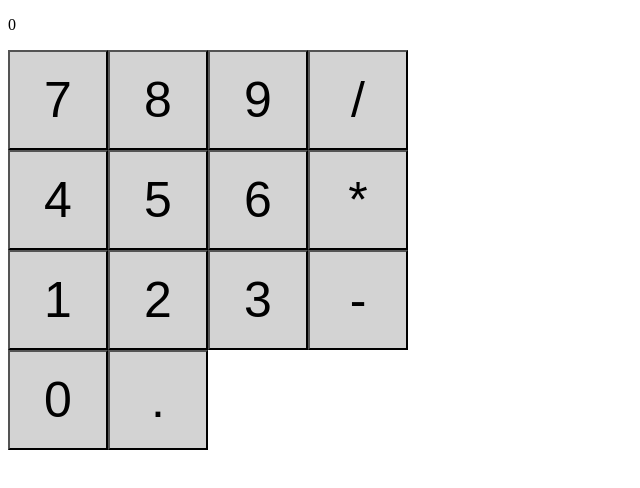
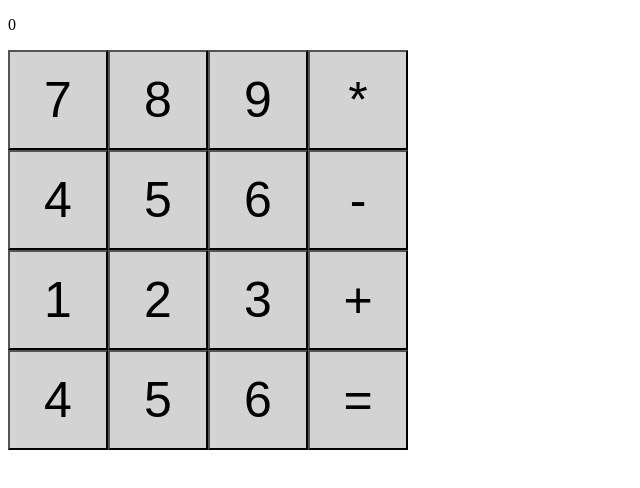
Before and after one commit to harmanhobbit/tsCalculator, a React app: page / in a window 1280 px wide. Shown: the top 488 px of the page, without its empty margins (0-640 px from the left). Built offline with nearby package versions, Linux system fonts and the light colour scheme.

Commit message:
v0.1.2 More buttons added

```diff
--- a/package.json
+++ b/package.json
@@ -1,7 +1,6 @@
 {
   "name": "calculator",
-  "version": "0.1.0",
-  "description": "",
+  "version": "0.1.2",
   "main": "webpack.config.js",
   "dependencies": {
     "react": "^16.13.1",
@@ -18,5 +17,6 @@
   },
   "keywords": [],
   "author": "",
-  "license": "ISC"
+  "license": "ISC",
+  "description": ""
 }
--- a/src/components/calculator_button.tsx
+++ b/src/components/calculator_button.tsx
@@ -31,6 +31,10 @@ export class Calculator_button extends React.Component<calculator_buttonProps, {
                 output = "*";
                 break;
             }
+            case 15:{
+                output = "=";
+                break;
+            }
 
             default: {
                 output = digit.toString();
--- a/src/components/number_pad.tsx
+++ b/src/components/number_pad.tsx
@@ -8,14 +8,30 @@ import { Number_Readout } from "./number_readout"
 var onScreenReadout: number = 0;
 
 let buttonLayout = [
-    [7, 8, 9, 13],
-    [4, 5, 6, 14]
+    {col1: 7, col2: 8, col3: 9, col4: 14},
+    {col1: 4, col2: 5, col3: 6, col4: 12},
+    {col1: 1, col2: 2, col3: 3, col4: 11},
+    {col1: 4, col2: 5, col3: 6, col4: 15},
 ]
 
 export class Number_pad extends React.Component<Number_padProps, {ReadoutNumber: number}>{
     constructor(props: any){
         super(props);
         this.state = {ReadoutNumber: onScreenReadout}
+    }
+
+    generateButtons(){
+        return buttonLayout.map((button: {
+            col1: number;
+            col2: number;
+            col3: number;
+            col4: number}) =>
+            <div>
+                <Calculator_button value={button.col1} handleClick={() => this.clickHandler(button.col1)} />
+                <Calculator_button value={button.col2} handleClick={() => this.clickHandler(button.col2)} />
+                <Calculator_button value={button.col3} handleClick={() => this.clickHandler(button.col3)} />
+                <Calculator_button value={button.col4} handleClick={() => this.clickHandler(button.col4)} />
+            </div>)
     }
 
     addDigit(digit: number): number {
@@ -32,28 +48,7 @@ export class Number_pad extends React.Component<Number_padProps, {ReadoutNumber:
             <div>
                 <Number_Readout readoutNumber={this.state.ReadoutNumber}/>
             </div>
-            <div>
-                <Calculator_button value={7} handleClick={() => this.clickHandler(7)} />
-                <Calculator_button value={8} handleClick={() => this.clickHandler(8)} />
-                <Calculator_button value={9} handleClick={() => this.clickHandler(9)} />
-                <Calculator_button value={13} handleClick={() => this.clickHandler(13)} />
-            </div>
-            <div>
-                <Calculator_button value={4} handleClick={() => this.clickHandler(4)} />
-                <Calculator_button value={5} handleClick={() => this.clickHandler(5)} />
-                <Calculator_button value={6} handleClick={() => this.clickHandler(6)} />
-                <Calculator_button value={14} handleClick={() => this.clickHandler(14)} />
-            </div>
-            <div>
-                <Calculator_button value={1} handleClick={() => this.clickHandler(1)} />
-                <Calculator_button value={2} handleClick={() => this.clickHandler(2)} />
-                <Calculator_button value={3} handleClick={() => this.clickHandler(3)} />
-                <Calculator_button value={12} handleClick={() => this.clickHandler(12)} />
-            </div>
-            <div>
-                <Calculator_button value={0} handleClick={() => this.clickHandler(0)} />
-                <Calculator_button value={10} handleClick={() => this.clickHandler(10)} />
-            </div>
+            {this.generateButtons()}
         </div>
     }
 }
```
Also changed, not shown: 2 other files (tests, documents, lock files or other folders).
